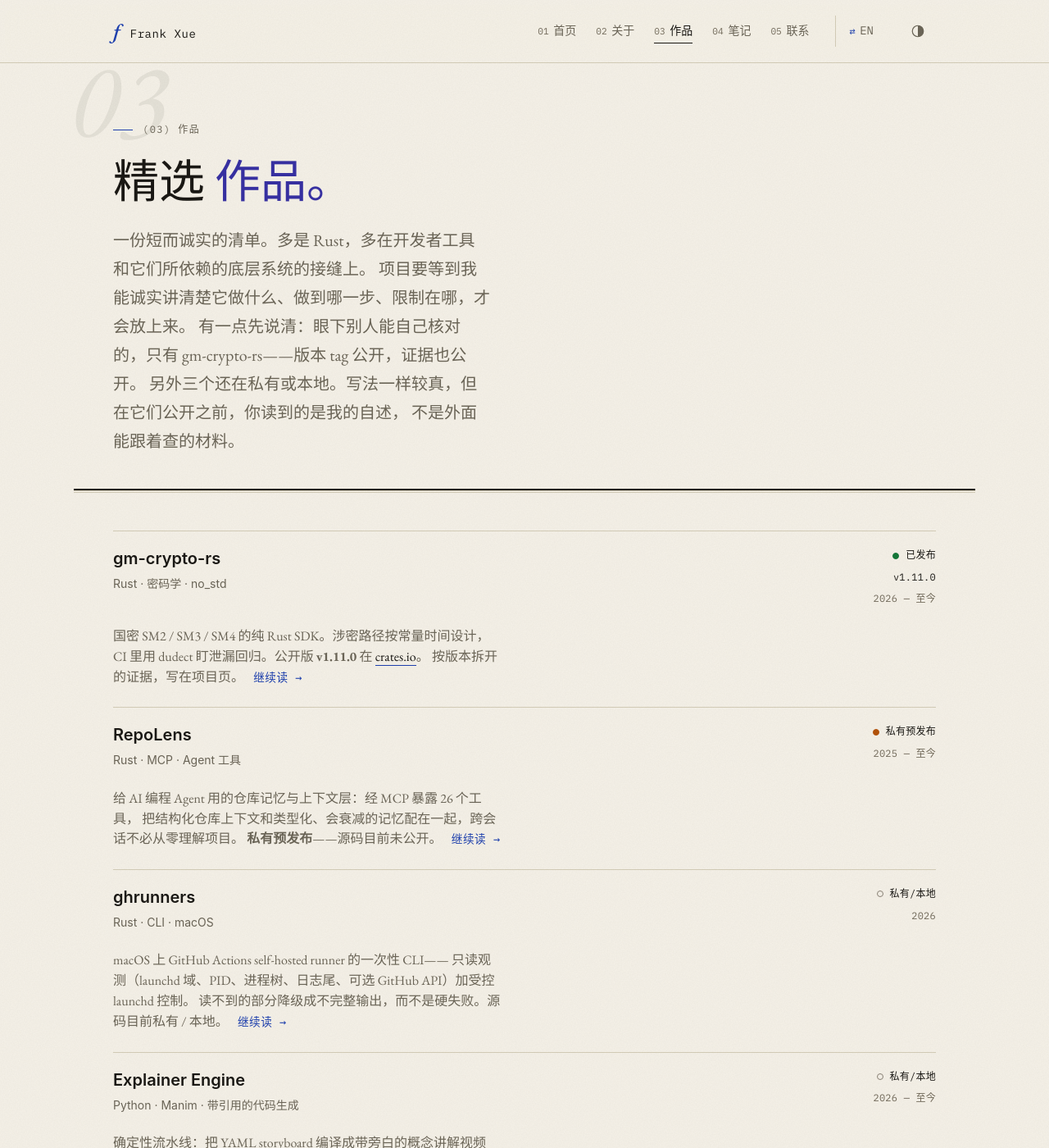
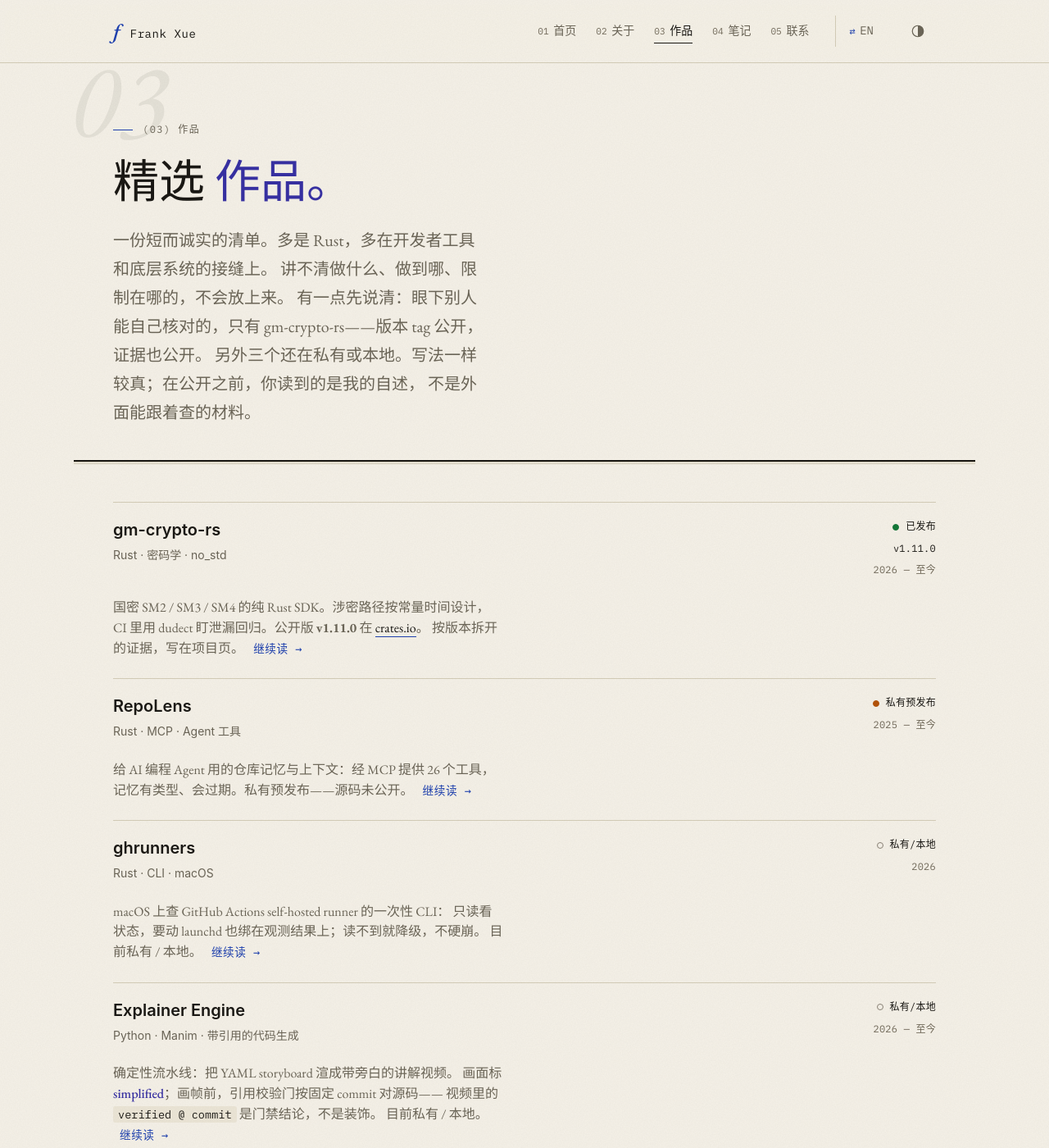
Before and after one commit to frankxue831/frankxue831.github.io, a Jekyll site: the page built from zh/projects.html, in a window 1280 px wide and 1400 px high. Shown: the whole window at 82% size. Built offline with Jekyll 4.4.1, drawn with Linux system fonts in a browser that asks for light colours; some of the changed text lies outside the part shown.

Commit message:
content(zh): native list blurbs and lighter shell labels
Address the revised ZH judgment: list summaries were denser and more
calqued than the high-water note/case prose, and a few shell labels
read like ledger jargon.

- Home + projects index notes: shorter spoken pointers (claims-parity)
- Proof rail: 凭证台账 → 作品凭证; EN label Proof ledger → Proof
- Section title 做成的结果 → 做出来的东西; interests/meta 可核验 → 能按源码核对
- project_summary key_outcome 关键结果 → 核心结论

```diff
--- a/_data/i18n.yml
+++ b/_data/i18n.yml
@@ -181,7 +181,7 @@ zh:
     links: "链接"
     source: "源码"
     owner: "个人项目"
-    key_outcome: "关键结果"
+    key_outcome: "核心结论"
   theme:
     label: "主题"
     auto: "跟随系统"
--- a/index.html
+++ b/index.html
@@ -33,7 +33,7 @@ alternate: /zh/
 
         <aside class="hero-proof" aria-label="Selected project proof">
             <div class="hero-proof__header">
-                <p class="hero-proof__label">Proof ledger</p>
+                <p class="hero-proof__label">Proof</p>
                 {% if public_project %}
                 <p class="hero-proof__recent">
                     Public release:
--- a/zh/about.html
+++ b/zh/about.html
@@ -67,7 +67,7 @@ alternate: /about/
         </li>
         <li>
             <span>兴趣</span>
-            <span>密码学、Agent 工具、CLI、可核验的讲解</span>
+            <span>密码学、Agent 工具、CLI、能按源码核对的讲解</span>
         </li>
         <li>
             <span>{{ site.data.i18n[page.lang].nav.writing }}</span>
--- a/zh/index.html
+++ b/zh/index.html
@@ -31,9 +31,9 @@ alternate: /
             </a>
         </div>
 
-        <aside class="hero-proof" aria-label="精选项目凭证">
+        <aside class="hero-proof" aria-label="精选作品">
             <div class="hero-proof__header">
-                <p class="hero-proof__label">凭证台账</p>
+                <p class="hero-proof__label">作品凭证</p>
                 {% if public_project %}
                 <p class="hero-proof__recent">
                     最新公开版本：
@@ -119,27 +119,25 @@ alternate: /
             <p class="work-list__note">
                 {% case project.slug %}
                 {% when 'gm-crypto-rs' %}
-                国密 SM2&nbsp;/&nbsp;SM3&nbsp;/&nbsp;SM4 的纯 Rust SDK，
-                重点是按常量时间设计的涉密路径，以及 CI 里的泄漏回归门禁。
-                公开版 <strong>{{ project.release }}</strong> 已发布到
+                国密 SM2&nbsp;/&nbsp;SM3&nbsp;/&nbsp;SM4 的纯 Rust SDK。
+                涉密路径按常量时间设计，CI 里用 dudect 盯泄漏回归。
+                公开版 <strong>{{ project.release }}</strong> 在
                 <a href="{{ project.crate_url }}" rel="noopener noreferrer">crates.io</a>。
                 <a href="{{ project.zh_detail_url | relative_url }}" class="work-list__more">继续读 →</a>
                 {% when 'repolens-rs' %}
-                给 AI 编程 Agent 用的仓库上下文与类型化记忆，
-                让新会话不必从零理解项目。
-                <strong>{{ project.status_label.zh }}</strong>——源码目前未公开。
+                给 AI 编程 Agent 用的仓库记忆：新会话不必从零摸项目。
+                <strong>{{ project.status_label.zh }}</strong>——源码未公开。
                 <a href="{{ project.zh_detail_url | relative_url }}" class="work-list__more">继续读 →</a>
                 {% when 'ghrunners' %}
-                macOS 上 GitHub Actions self-hosted runner 的一次性观测 CLI——
-                launchd 状态、进程树、日志和 API 汇成类型化 findings，外加受控的
-                launchd 控制。目前私有 / 本地。
+                macOS 上查 self-hosted runner 的一次性工具：状态、进程、日志凑一处看，
+                要动 launchd 也受约束。目前私有 / 本地。
                 <a href="{{ project.zh_detail_url | relative_url }}" class="work-list__more">继续读 →</a>
                 {% when 'explainer-engine' %}
-                确定性流水线：渲染带旁白的概念讲解视频；画第一帧前，
-                每个说法都按固定 commit 在源仓库里核对过。私有 / 本地。
+                把 storyboard 渲成讲解视频；每个说法画出来之前，
+                都按固定 commit 对过源码。私有 / 本地。
                 <a href="{{ project.zh_detail_url | relative_url }}" class="work-list__more">继续读 →</a>
                 {% else %}
-                精选工程作品——状态与项目信息会明确标出。
+                精选工程作品——做到哪一步、限制在哪，会写清楚。
                 <a href="{{ project.zh_detail_url | relative_url }}" class="work-list__more">继续读 →</a>
                 {% endcase %}
             </p>
--- a/zh/projects.html
+++ b/zh/projects.html
@@ -2,7 +2,7 @@
 layout: default
 title: 作品
 permalink: /zh/projects/
-description: Frank Xue 的精选作品——Rust 密码学、Agent 工具、开发者基础设施、可核验的讲解；状态与限制写在明面上。
+description: Frank Xue 的精选作品——Rust 密码学、Agent 工具、开发者基础设施、能按源码核对的讲解；状态与限制写在明面上。
 lang: zh
 alternate: /projects/
 ---
@@ -15,10 +15,10 @@ alternate: /projects/
         <em>作品。</em>
     </h1>
     <p class="page-header__lede">
-        一份短而诚实的清单。多是 Rust，多在开发者工具和它们所依赖的底层系统的接缝上。
-        项目要等到我能诚实讲清楚它做什么、做到哪一步、限制在哪，才会放上来。
+        一份短而诚实的清单。多是 Rust，多在开发者工具和底层系统的接缝上。
+        讲不清做什么、做到哪、限制在哪的，不会放上来。
         有一点先说清：眼下别人能自己核对的，只有 gm-crypto-rs——版本 tag 公开，证据也公开。
-        另外三个还在私有或本地。写法一样较真，但在它们公开之前，你读到的是我的自述，
+        另外三个还在私有或本地。写法一样较真；在公开之前，你读到的是我的自述，
         不是外面能跟着查的材料。
     </p>
 </section>
@@ -49,24 +49,22 @@ alternate: /projects/
                 按版本拆开的证据，写在项目页。
                 <a href="{{ project.zh_detail_url | relative_url }}" class="work-list__more">继续读 →</a>
                 {% when 'repolens-rs' %}
-                给 AI 编程 Agent 用的仓库记忆与上下文层：经 MCP 暴露 26 个工具，
-                把结构化仓库上下文和类型化、会衰减的记忆配在一起，跨会话不必从零理解项目。
-                <strong>私有预发布</strong>——源码目前未公开。
+                给 AI 编程 Agent 用的仓库记忆与上下文：经 MCP 提供 26 个工具，
+                记忆有类型、会过期。私有预发布——源码未公开。
                 <a href="{{ project.zh_detail_url | relative_url }}" class="work-list__more">继续读 →</a>
                 {% when 'ghrunners' %}
-                macOS 上 GitHub Actions self-hosted runner 的一次性 CLI——
-                只读观测（launchd 域、PID、进程树、日志尾、可选 GitHub API）加受控 launchd 控制。
-                读不到的部分降级成不完整输出，而不是硬失败。源码目前私有 / 本地。
+                macOS 上查 GitHub Actions self-hosted runner 的一次性 CLI：
+                只读看状态，要动 launchd 也绑在观测结果上；读不到就降级，不硬崩。
+                目前私有 / 本地。
                 <a href="{{ project.zh_detail_url | relative_url }}" class="work-list__more">继续读 →</a>
                 {% when 'explainer-engine' %}
-                确定性流水线：把 YAML storyboard 编译成带旁白的概念讲解视频
-                （图、带引用的代码标注，或会动的概念图）。
-                画面标 <em>simplified</em>；画第一帧前，引用校验门按固定 commit
-                逐条核对源码——视频里的 <code>verified @ commit</code> 是门禁结论，不是装饰。
+                确定性流水线：把 YAML storyboard 渲成带旁白的讲解视频。
+                画面标 <em>simplified</em>；画帧前，引用校验门按固定 commit 对源码——
+                视频里的 <code>verified @ commit</code> 是门禁结论，不是装饰。
                 目前私有 / 本地。
                 <a href="{{ project.zh_detail_url | relative_url }}" class="work-list__more">继续读 →</a>
                 {% else %}
-                精选工程作品——状态与项目信息会明确标出。
+                精选工程作品——做到哪一步、限制在哪，会写清楚。
                 <a href="{{ project.zh_detail_url | relative_url }}" class="work-list__more">继续读 →</a>
                 {% endcase %}
             </p>
```
Also changed, not shown: other parts of zh/index.html (+1 -1 lines).
